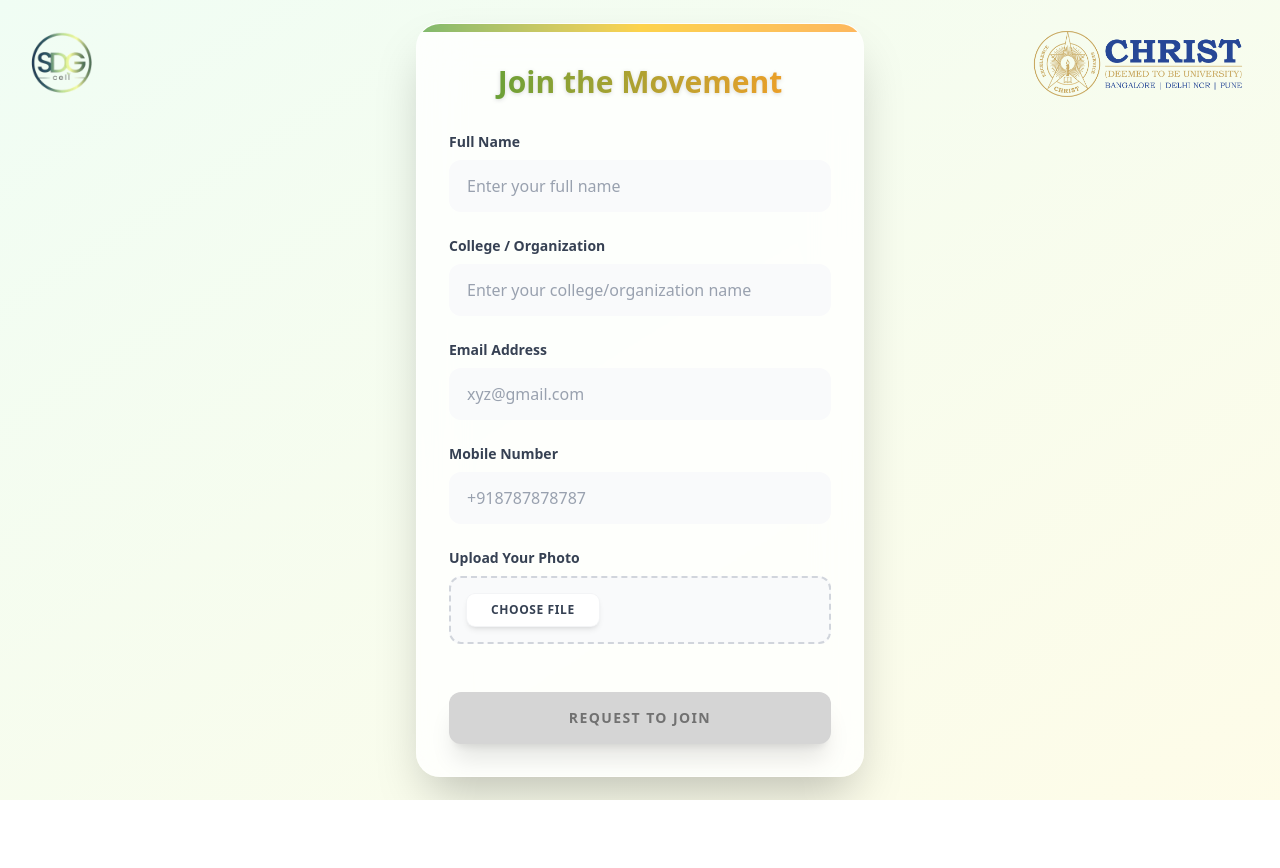
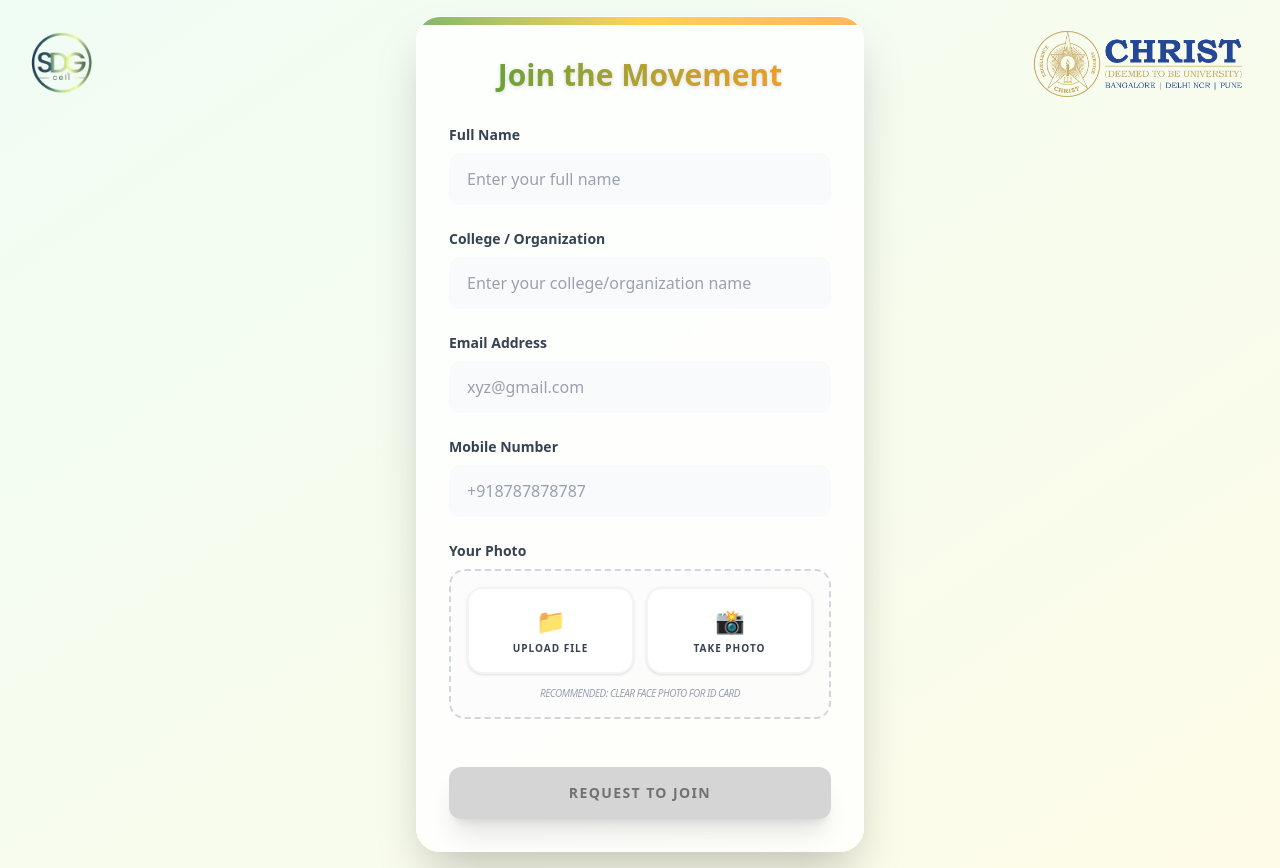
Before and after one commit to dakshshah05/sdg-registration, a React (Vite) app: page / in a window 1280 px wide. Before the commit the page ends 800 px from the top, so only its background shows below. Built offline with nearby package versions, Linux system fonts and the light colour scheme.

Commit message:
feat: add camera capture and update qr code labels in registration form

```diff
--- a/src/components/RegistrationForm.tsx
+++ b/src/components/RegistrationForm.tsx
@@ -16,6 +16,10 @@ export default function RegistrationForm() {
   const [success, setSuccess] = useState(false);
   const [fileData, setFileData] = useState<{ base64: string, name: string, type: string } | null>(null);
   const [preview, setPreview] = useState<string | null>(null);
+  const [isCameraMode, setIsCameraMode] = useState(false);
+  const [cameraStream, setCameraStream] = useState<MediaStream | null>(null);
+  const videoRef = useRef<HTMLVideoElement>(null);
+  const canvasRef = useRef<HTMLCanvasElement>(null);
   const { width, height } = useWindowSize();
 
   // Form State
@@ -86,6 +90,51 @@ export default function RegistrationForm() {
         }
       };
       reader.readAsDataURL(file);
+    }
+  };
+
+  const startCamera = async () => {
+    try {
+      const stream = await navigator.mediaDevices.getUserMedia({ video: { facingMode: 'user' } });
+      setCameraStream(stream);
+      if (videoRef.current) {
+        videoRef.current.srcObject = stream;
+      }
+      setIsCameraMode(true);
+    } catch (err) {
+      console.error("Error accessing camera:", err);
+      alert("Could not access camera. Please check permissions.");
+    }
+  };
+
+  const stopCamera = () => {
+    if (cameraStream) {
+      cameraStream.getTracks().forEach(track => track.stop());
+      setCameraStream(null);
+    }
+    setIsCameraMode(false);
+  };
+
+  const handleCapture = () => {
+    if (videoRef.current && canvasRef.current) {
+      const video = videoRef.current;
+      const canvas = canvasRef.current;
+      const context = canvas.getContext('2d');
+
+      if (context) {
+        canvas.width = video.videoWidth;
+        canvas.height = video.videoHeight;
+        context.drawImage(video, 0, 0, canvas.width, canvas.height);
+
+        const base64 = canvas.toDataURL('image/jpeg');
+        setFileData({
+          base64: base64,
+          name: `captured-photo-${Date.now()}.jpg`,
+          type: 'image/jpeg'
+        });
+        setPreview(base64);
+        stopCamera();
+      }
     }
   };
 
@@ -245,11 +294,67 @@ export default function RegistrationForm() {
           </div>
 
           <div className="form-item group">
-            <label className="block text-sm font-semibold text-gray-700 mb-2 group-hover:text-sdg-green transition-colors">Upload Your Photo</label>
-            <div className="relative overflow-hidden rounded-xl border-2 border-dashed border-gray-300 group-hover:border-sdg-green transition-colors duration-300 bg-gray-50 hover:bg-green-50/30 p-4">
-              <div className="flex items-center space-x-4 relative z-10">
-                <label className="cursor-pointer bg-white text-gray-700 px-6 py-2 rounded-lg shadow-md hover:shadow-lg hover:text-sdg-green hover:scale-105 transition-all duration-300 uppercase tracking-wider font-bold text-xs ring-1 ring-gray-100">
-                  <span>{fileData ? 'Change File' : 'Choose File'}</span>
+            <label className="block text-sm font-semibold text-gray-700 mb-2 group-hover:text-sdg-green transition-colors">Your Photo</label>
+
+            <div className="relative overflow-hidden rounded-2xl border-2 border-dashed border-gray-300 group-hover:border-sdg-green transition-all duration-300 bg-gray-50/50 p-4">
+              {isCameraMode ? (
+                <div className="space-y-4">
+                  <div className="relative rounded-xl overflow-hidden bg-black aspect-video shadow-inner">
+                    <video
+                      ref={videoRef}
+                      autoPlay
+                      playsInline
+                      className="w-full h-full object-cover"
+                    />
+                    <div className="absolute inset-0 ring-1 ring-inset ring-white/20"></div>
+                  </div>
+                  <canvas ref={canvasRef} className="hidden" />
+                  <div className="flex space-x-3">
+                    <button
+                      type="button"
+                      onClick={handleCapture}
+                      className="flex-1 bg-sdg-green text-white py-3 rounded-xl font-bold hover:bg-green-700 transition-all active:scale-95 shadow-lg shadow-green-200"
+                    >
+                      Capture Photo
+                    </button>
+                    <button
+                      type="button"
+                      onClick={stopCamera}
+                      className="px-6 bg-white border-2 border-gray-200 text-gray-600 py-3 rounded-xl font-bold hover:bg-gray-50 transition-all"
+                    >
+                      Cancel
+                    </button>
+                  </div>
+                </div>
+              ) : (
+                <div className="space-y-4">
+                  {preview ? (
+                    <div className="flex items-center space-x-6 p-2">
+                      <div className="relative group/preview">
+                        <div className="w-24 h-24 rounded-2xl overflow-hidden border-4 border-white shadow-2xl ring-2 ring-sdg-yellow transition-transform duration-500 group-hover/preview:scale-110">
+                          <img src={preview} alt="Preview" className="w-full h-full object-cover" />
+                        </div>
+                        <div className="absolute -top-2 -right-2 w-6 h-6 bg-sdg-green text-white rounded-full flex items-center justify-center text-xs shadow-lg">✓</div>
+                      </div>
+                      <div className="flex-1 space-y-2">
+                        <button
+                          type="button"
+                          onClick={() => { setPreview(null); setFileData(null); }}
+                          className="text-xs font-bold text-red-500 hover:text-red-600 uppercase tracking-wider block"
+                        >
+                          Remove Photo
+                        </button>
+                        <p className="text-sm font-medium text-gray-500 truncate max-w-[150px]">
+                          {fileData?.name}
+                        </p>
+                      </div>
+                    </div>
+                  ) : (
+                    <div className="flex flex-col space-y-3">
+                      <div className="grid grid-cols-2 gap-3">
+                        <label className="cursor-pointer bg-white border-2 border-gray-100 text-gray-700 p-4 rounded-2xl shadow-sm hover:shadow-xl hover:border-sdg-green hover:text-sdg-green transition-all duration-300 text-center group/btn">
+                          <div className="text-2xl mb-1 group-hover/btn:scale-125 transition-transform">📁</div>
+                          <span className="block text-[10px] font-black uppercase tracking-widest">Upload File</span>
                           <input
                             name="photo"
                             type="file"
@@ -258,16 +363,21 @@ export default function RegistrationForm() {
                             onChange={handleFileChange}
                           />
                         </label>
-                {preview ? (
-                  <div className="w-14 h-14 rounded-full overflow-hidden border-4 border-white shadow-lg ring-2 ring-sdg-yellow animate-blob">
-                    <img src={preview} alt="Preview" className="w-full h-full object-cover" />
+
+                        <button
+                          type="button"
+                          onClick={startCamera}
+                          className="bg-white border-2 border-gray-100 text-gray-700 p-4 rounded-2xl shadow-sm hover:shadow-xl hover:border-sdg-orange hover:text-sdg-orange transition-all duration-300 text-center group/btn"
+                        >
+                          <div className="text-2xl mb-1 group-hover/btn:scale-125 transition-transform">📸</div>
+                          <span className="block text-[10px] font-black uppercase tracking-widest">Take Photo</span>
+                        </button>
                       </div>
-                ) : fileData && (
-                  <div className="text-sm font-medium text-gray-600 truncate max-w-[180px] bg-white px-3 py-1 rounded-full shadow-sm">
-                    {fileData.name}
+                      <p className="text-[10px] text-center text-gray-400 font-medium uppercase tracking-tighter italic">Recommended: Clear face photo for ID card</p>
                     </div>
                   )}
                 </div>
+              )}
             </div>
           </div>
 
```
Lines whose indentation alone changed are shown as unchanged.
